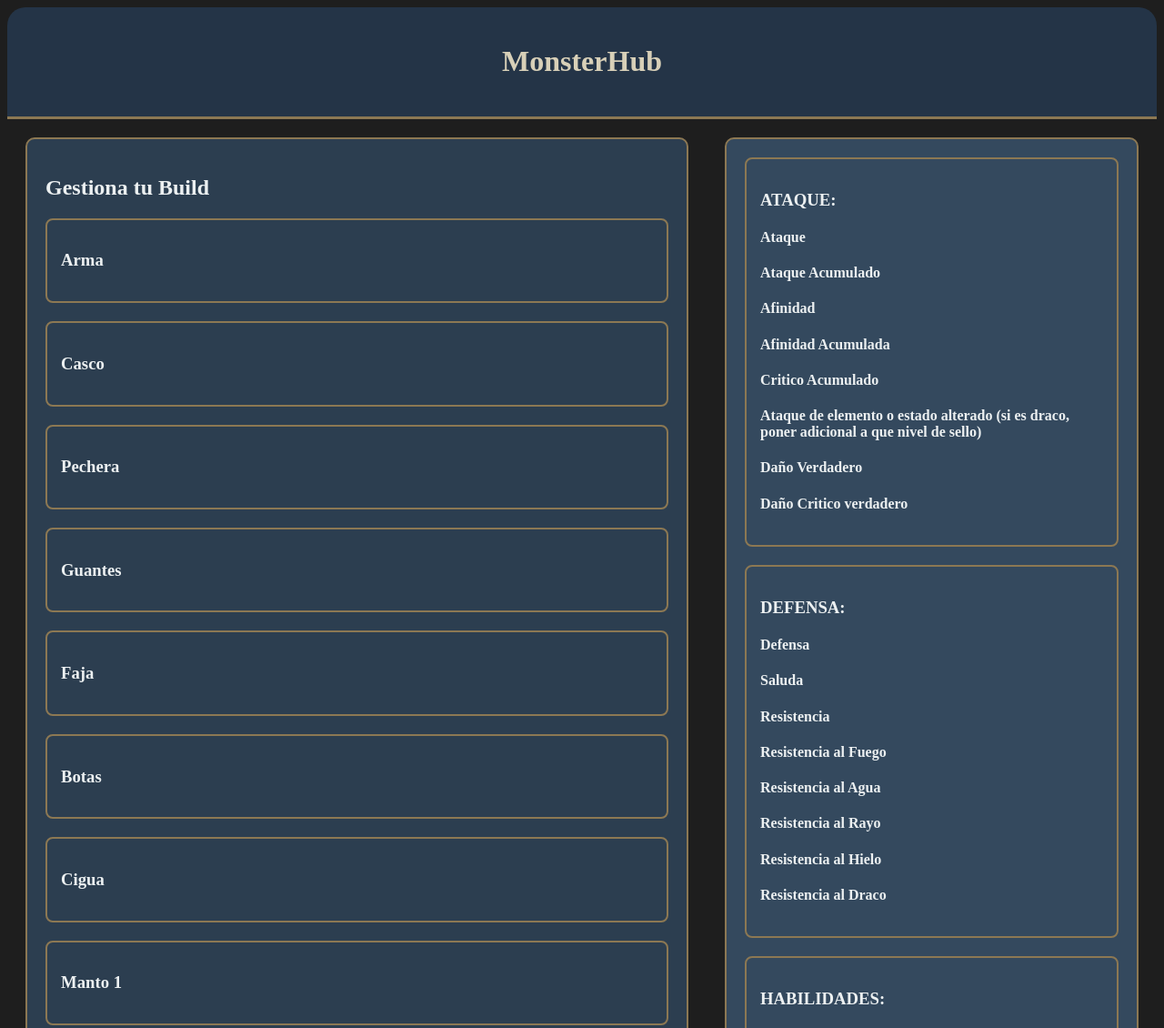
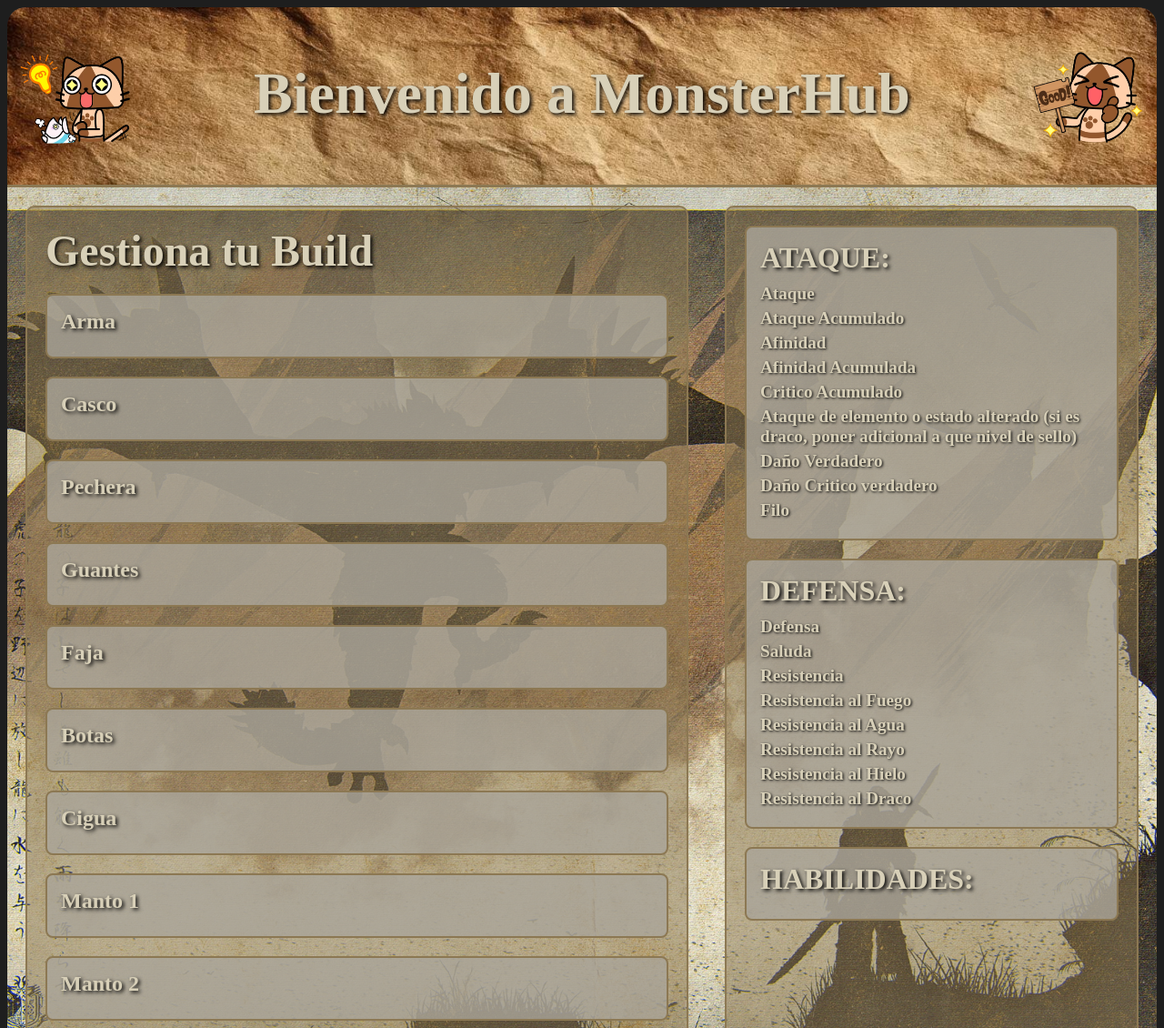
Before and after one commit to KeinerL/MonsterHub, a plain HTML site: page frontend/index.html in a window 1280 px wide. Shown: the top 1130 px of the page at 91% size. Drawn offline with Linux system fonts and the light colour scheme.

Commit message:
css terminado

```diff
--- a/frontend/css/style.css
+++ b/frontend/css/style.css
@@ -5,15 +5,19 @@ body {
 
 header {
     background-color: #243447;
-    color: #D8D0B8;
+    color: #ffffff;
     border-bottom: 3px solid #8C7853;
     border-radius: 20px 20px 0 0;
     padding: 20px 0;
+    background-image: url('/images/texture.jpeg');
+    background-size: cover;
     text-align: center;
+    display: flex;
+    justify-content: space-between;
 }
 
 article {
-    background-color: #2C3E50;
+    background-color: rgba(140, 120, 83, 0.5);
     border: 2px solid #8C7853;
     padding: 20px;
     width: 100%;
@@ -23,13 +27,14 @@ article {
 
 section {
     margin-bottom: 20px;
-    border: 2px solid #8C7853;
+    border: 2px solid #8c7853;
+    background-color: rgba(170, 165, 154, 0.8);
     border-radius: 8px;
     padding: 15px;
 }
 
 aside {
-    background-color: #34495E;
+    background-color: rgb(140, 120, 83, 0.5);
     border: 2px solid #8C7853;
     width: 60%;
     padding: 20px;
@@ -41,8 +46,11 @@ footer {
     background-color: #243447;
     color: #D8D0B8;
     border-top: 3px solid #8C7853;
+    background-image: url('/images/texture2.jpg');
     border-radius: 0 0 20px 20px;
     padding: 10px;
+    display: flex;
+    justify-content: space-between;
     text-align: center;
 }
 
@@ -50,4 +58,65 @@ main {
     display: flex;
     justify-content: space-between;
     width: 100%;
+    background-image: url('/images/rathalos.jpg');
+    background-size: cover;
+    background-position: center;
 }
+
+.title{
+    font-size: 4em;
+    margin-top: 3%;
+    margin-left: 4%;
+    margin-right: 4%;
+    color: #D8D0B8;
+    text-shadow: 2px 2px 4px #000000;
+}
+
+.title_article{
+    font-size: 3em;
+    margin-top: 0;
+    margin-bottom: 20px;
+    color: #D8D0B8;
+    text-shadow: 2px 2px 4px #000000;
+}
+
+.stats_title {
+    font-size: 2em;
+    margin-top: 0;
+    margin-bottom: 10px;
+    color: #D8D0B8;
+    text-shadow: 2px 2px 4px #000000;
+}
+
+.stats_description {
+    font-size: 1.2em;
+    margin-top: 0;
+    margin-bottom: 5px;
+    color: #D8D0B8;
+    text-shadow: 1px 1px 3px #000000;
+}
+
+.stats{
+    background-color: rgba(170, 165, 154, 0.8);
+    border: 2px solid #8c7853;
+}
+
+.objeto_build{
+    font-size: 1.5em;
+    margin-top: 0;
+    margin-bottom: 10px;
+    color: #D8D0B8;
+    text-shadow: 2px 2px 4px #000000;
+}
+
+.logo {
+    width: 10%;
+    margin: 1%;
+    height: auto;
+}
+
+.logo2 {
+    width: 10%;
+    margin: 1%;
+    height: auto;
+}
--- a/frontend/index.html
+++ b/frontend/index.html
@@ -8,69 +8,74 @@
 </head>
 <body>
     <header>
-        <h1>MonsterHub</h1>
+        <img src="images/logo4.png" alt="Logo de MonsterHub" class="logo">
+        <h1 class="title">Bienvenido a MonsterHub</h1>
+        <img src="images/logo2.png" alt="Logo de MonsterHub" class="logo">
     </header>
     <main>
         <article>
-            <h1>Gestiona tu Build</h1>
+            <h1 class="title_article">Gestiona tu Build</h1>
             <section>
-                <h3>Arma</h3>
+                <h3 class="objeto_build">Arma</h3>
             </section>
             <section>
-                <h3>Casco</h3>
+                <h3 class="objeto_build">Casco</h3>
             </section>
             <section>
-                <h3>Pechera</h3>
+                <h3 class="objeto_build">Pechera</h3>
             </section>
             <section>
-                <h3>Guantes</h3>
+                <h3 class="objeto_build">Guantes</h3>
             </section>
             <section>
-                <h3>Faja</h3>
+                <h3 class="objeto_build">Faja</h3>
             </section>
             <section>
-                <h3>Botas</h3>
+                <h3 class="objeto_build">Botas</h3>
             </section>
             <section>
-                <h3>Cigua</h3>
+                <h3 class="objeto_build">Cigua</h3>
             </section>
             <section>
-                <h3>Manto 1</h3>
+                <h3 class="objeto_build">Manto 1</h3>
             </section>
             <section>
-                <h3>Manto 2</h3>
+                <h3 class="objeto_build">Manto 2</h3>
             </section>
         </article>
         <aside>
-            <section>
-                <h1>ATAQUE:</h1>
-                <h4>Ataque</h4>
-                <h4>Ataque Acumulado</h4>
-                <h4>Afinidad</h4>
-                <h4>Afinidad Acumulada</h4>
-                <h4>Critico Acumulado</h4>
-                <h4>Ataque de elemento o estado alterado (si es draco, poner adicional a que nivel de sello)</h4>
-                <h4>Daño Verdadero</h4>
-                <h4>Daño Critico verdadero</h4>
+            <section class="stats">
+                <h3 class="stats_title">ATAQUE:</h3>
+                <h4 class="stats_description">Ataque</h4>
+                <h4 class="stats_description">Ataque Acumulado</h4>
+                <h4 class="stats_description">Afinidad</h4>
+                <h4 class="stats_description">Afinidad Acumulada</h4>
+                <h4 class="stats_description">Critico Acumulado</h4>
+                <h4 class="stats_description">Ataque de elemento o estado alterado (si es draco, poner adicional a que nivel de sello)</h4>
+                <h4 class="stats_description">Daño Verdadero</h4>
+                <h4 class="stats_description">Daño Critico verdadero</h4>
+                <h4 class="stats_description">Filo</h4>
             </section>
-            <section>
-                <h1>DEFENSA:</h1>
-                <h4>Defensa</h4>
-                <h4>Saluda</h4>
-                <h4>Resistencia</h4>
-                <h4>Resistencia al Fuego</h4>
-                <h4>Resistencia al Agua</h4>
-                <h4>Resistencia al Rayo</h4>
-                <h4>Resistencia al Hielo</h4>
-                <h4>Resistencia al Draco</h4>
+            <section class="stats">
+                <h3 class="stats_title">DEFENSA:</h3>
+                <h4 class="stats_description">Defensa</h4>
+                <h4 class="stats_description">Saluda</h4>
+                <h4 class="stats_description">Resistencia</h4>
+                <h4 class="stats_description">Resistencia al Fuego</h4>
+                <h4 class="stats_description">Resistencia al Agua</h4>
+                <h4 class="stats_description">Resistencia al Rayo</h4>
+                <h4 class="stats_description">Resistencia al Hielo</h4>
+                <h4 class="stats_description">Resistencia al Draco</h4>
             </section>
-            <section>
-                <h1>HABILIDADES:</h1>
+            <section class="stats">
+                <h3 class="stats_title">HABILIDADES:</h3>
             </section>
         </aside>
     </main>
     <footer>
-        <h1>Test MonsterHub</h1>
+        <img src="images/logo.png" alt="Logo de MonsterHub" class="logo2">
+        <h1 class="title">Test MonsterHub</h1>
+        <img src="images/logo3.png" alt="Logo de MonsterHub" class="logo2">
     </footer>
 </body>
 </html>
```
Also changed, not shown: frontend/images/logo.png (added), frontend/images/logo2.png (added), frontend/images/logo3.png (added), frontend/images/logo4.png (added), frontend/images/pepinillo.jpg (added), frontend/images/rathalos.jpg (added), frontend/images/texture.jpeg (added), frontend/images/texture2.jpg (added).
